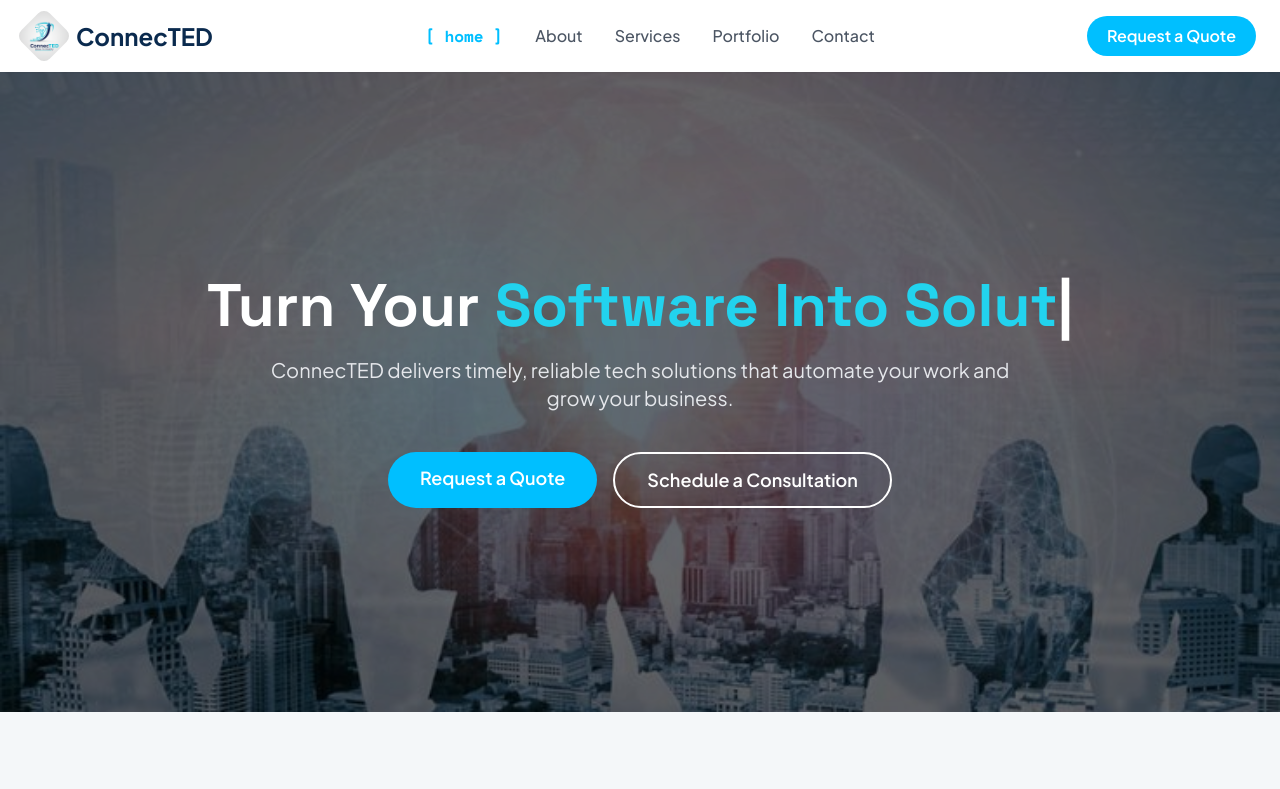
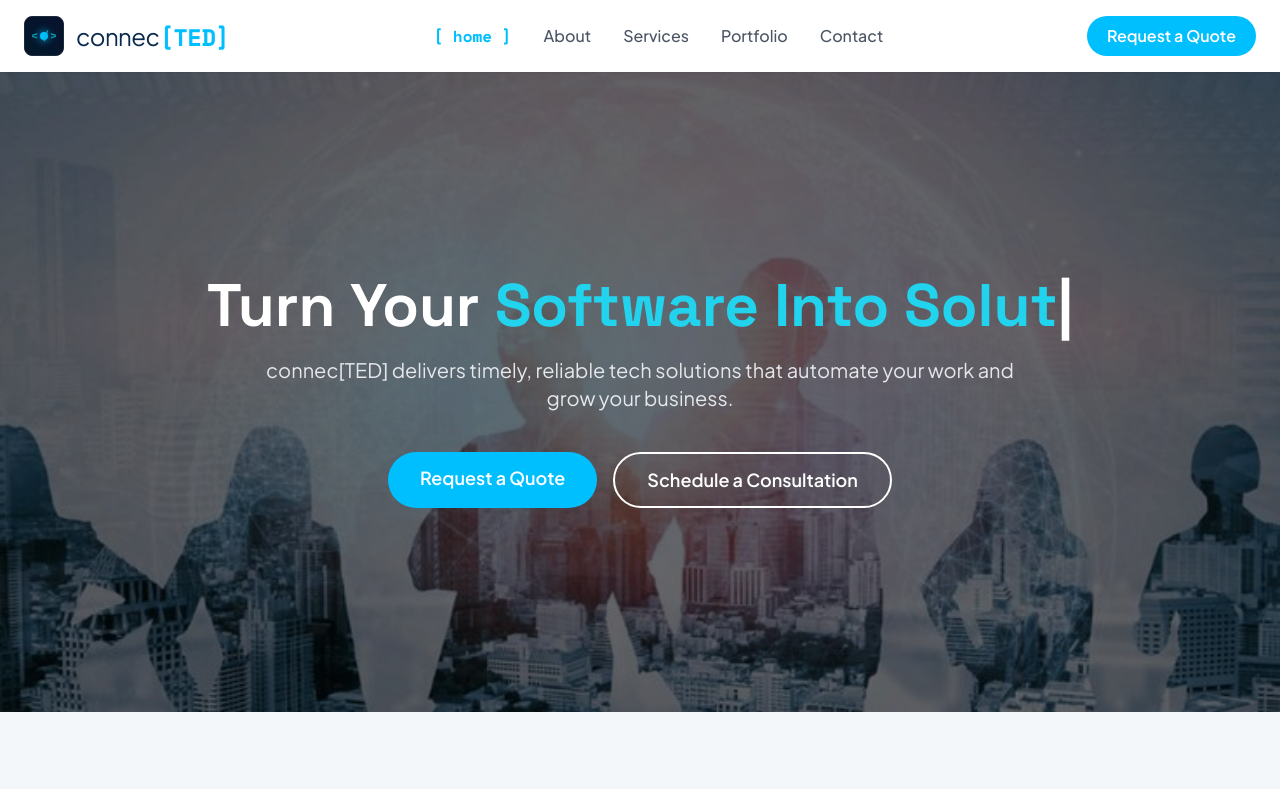
Before and after one commit to TeD-CHub/ConnecTED, a React app: page / in a window 1280 px wide. Shown: the top 789 px of the page. Built offline with nearby package versions, Linux system fonts and the light colour scheme.

Commit message:
Implement CSS code logomark and bracketed naming typography connec[TED]

```diff
--- a/src/components/Footer.jsx
+++ b/src/components/Footer.jsx
@@ -9,7 +9,9 @@ export default function Footer() {
 
                     {/* Column 1: Brand & Socials */}
                     <div>
-                        <h3 className="text-2xl font-bold font-display text-white mb-3">ConnecTED</h3>
+                        <h3 className="text-2xl font-sans text-white tracking-tight mb-3">
+                            connec<span className="text-primary-accent font-mono font-bold">[TED]</span>
+                        </h3>
                         <p className="text-gray-400 mb-4">Your timely & reliable tech partner.</p>
 
                         <div className="flex space-x-4">
@@ -88,7 +90,7 @@ export default function Footer() {
                         <span>VERSION: [ v1.2.0 ]</span>
                     </div>
                     <div className="font-sans">
-                        © {new Date().getFullYear()} ConnecTED. All rights reserved.
+                        © {new Date().getFullYear()} connec[TED]. All rights reserved.
                     </div>
                 </div>
             </div>
--- a/src/components/Header.jsx
+++ b/src/components/Header.jsx
@@ -23,15 +23,19 @@ export default function Header({ activePage }) {
         <header className="bg-white shadow-sm sticky top-0 z-50">
             <nav className="container mx-auto px-6 py-4 flex justify-between items-center relative">
 
-                <a href="/" className="flex items-center gap-3">
-                    <div className="h-10 w-10 shrink-0 rotate-45 overflow-hidden rounded-lg">
-                        <img
-                            src="/images/Logo.png"
-                            alt="ConnecTED Logo"
-                            className="h-full w-full object-cover -rotate-45 scale-[1.42]"
-                        />
+                <a href="/" className="flex items-center gap-3 group">
+                    {/* CSS Code Node Logomark */}
+                    <div className="flex items-center justify-center relative w-10 h-10 bg-slate-950 border border-slate-800 rounded-lg overflow-hidden shadow-inner shrink-0">
+                        <div className="absolute inset-0 bg-gradient-to-tr from-cyan-500/10 to-blue-500/10 group-hover:from-cyan-500/20 group-hover:to-blue-500/20 transition-all duration-300"></div>
+                        <div className="absolute w-2 h-2 bg-primary-accent rounded-full shadow-[0_0_8px_#00BFFF]">
+                            <span className="animate-ping absolute inline-flex h-full w-full rounded-full bg-cyan-400 opacity-75"></span>
+                        </div>
+                        <span className="absolute left-1.5 font-mono text-xs text-cyan-500/80 font-bold select-none">&lt;</span>
+                        <span className="absolute right-1.5 font-mono text-xs text-cyan-500/80 font-bold select-none">/&gt;</span>
                     </div>
-                    <span className="font-bold text-2xl text-[#0A2A4E]">ConnecTED</span>
+                    <span className="font-sans text-2xl text-[#0A2A4E] tracking-tight">
+                        connec<span className="text-primary-accent font-mono font-bold">[TED]</span>
+                    </span>
                 </a>
 
                 <div className="hidden md:flex space-x-8 items-center">
--- a/src/pages/home.jsx
+++ b/src/pages/home.jsx
@@ -69,7 +69,7 @@ function HeroSection() {
                     <span className="text-cyan-400" ref={el}></span>
                 </h1>
                 <p className="text-lg md:text-xl text-gray-200 max-w-3xl mx-auto mb-10">
-                    ConnecTED delivers timely, reliable tech solutions that automate your work and grow your business.
+                    connec[TED] delivers timely, reliable tech solutions that automate your work and grow your business.
                 </p>
                 <div className="flex flex-col sm:flex-row justify-center space-y-4 sm:space-y-0 sm:space-x-4">
                     <a href="/contact.html#quote" className="bg-primary-accent text-white px-8 py-3 rounded-full font-semibold text-lg hover:bg-cyan-600 hover:shadow-[0_0_20px_rgba(0,191,255,0.4)] transition duration-300 transform hover:scale-105">
@@ -222,7 +222,7 @@ function App() {
                                     <span className="font-mono text-xs uppercase tracking-widest text-cyan-400">// ABOUT_US</span>
                                     <h2 className="text-3xl md:text-4xl font-bold font-display mb-4 mt-2">Your Timely & Reliable Tech Partner</h2>
                                     <p className="text-lg text-gray-200 mb-6">
-                                        We built ConnecTED on a foundation of trust. We respect your deadlines, communicate clearly, and deliver robust, production-ready solutions.
+                                        We built connec[TED] on a foundation of trust. We respect your deadlines, communicate clearly, and deliver robust, production-ready solutions.
                                     </p>
                                     <p className="text-base text-gray-300">
                                         Whether you are a startup needing a rapid prototype or an established business seeking workflow automation, our engineering pipeline is designed to build and scale your ideas efficiently.
```
Also changed, not shown: dist/app-development.html, dist/assets/app-development-B4QVtpeq.js (added), dist/assets/app-development-BlmPcgu5.js (deleted), dist/assets/consulting-CA4wBN9Z.js (deleted), dist/assets/consulting-YzIFZC0H.js (added), dist/assets/contact-BlJryzw-.js (deleted), dist/assets/contact-BsT-WJJb.js (added), dist/assets/index-Bg0Ty0YS.css (deleted), dist/assets/index-CESl_ba5.js (added), dist/assets/index-DLtgly6e.css (added), dist/assets/index-Y2_YZgJx.js (deleted), dist/assets/main-C_gLhG5n.js (added), dist/assets/main-CyzAIDZ7.js (deleted), dist/assets/portfolio-CakeKvDg.js (deleted), 12 more files.
